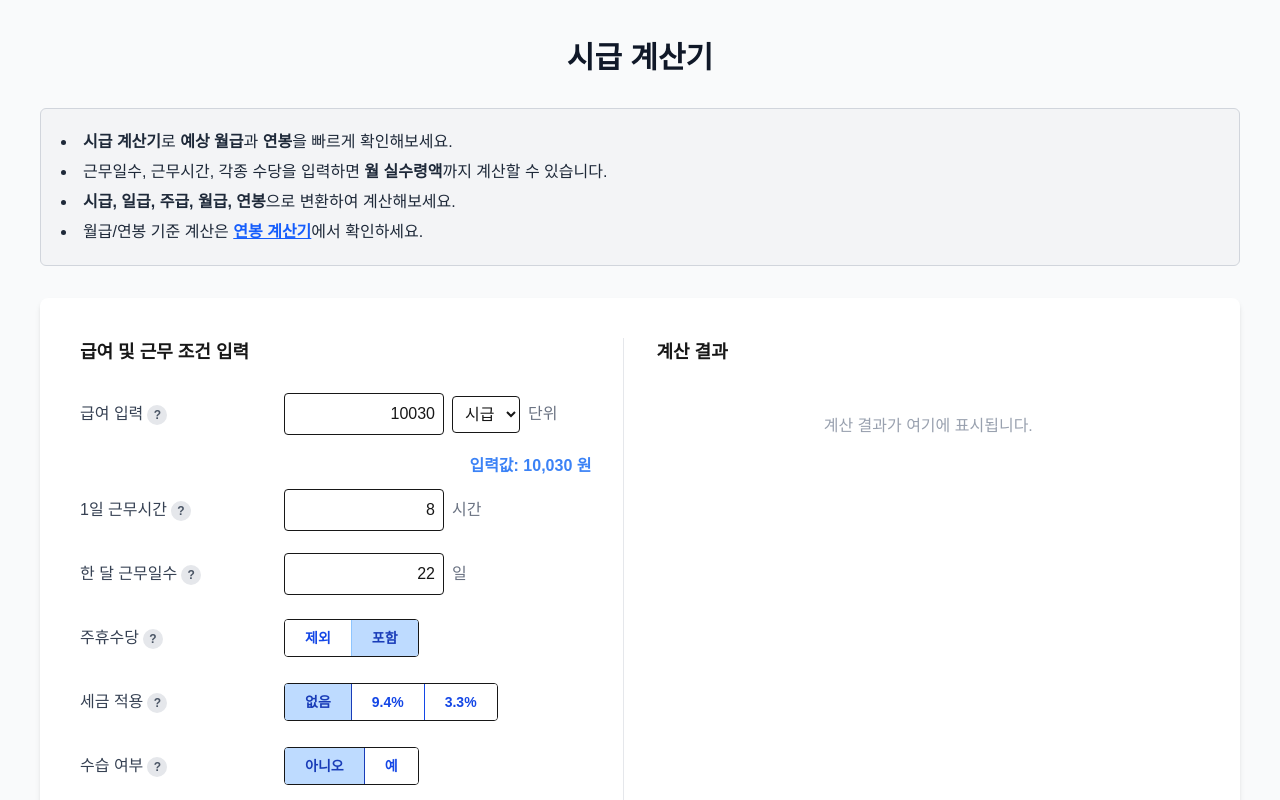
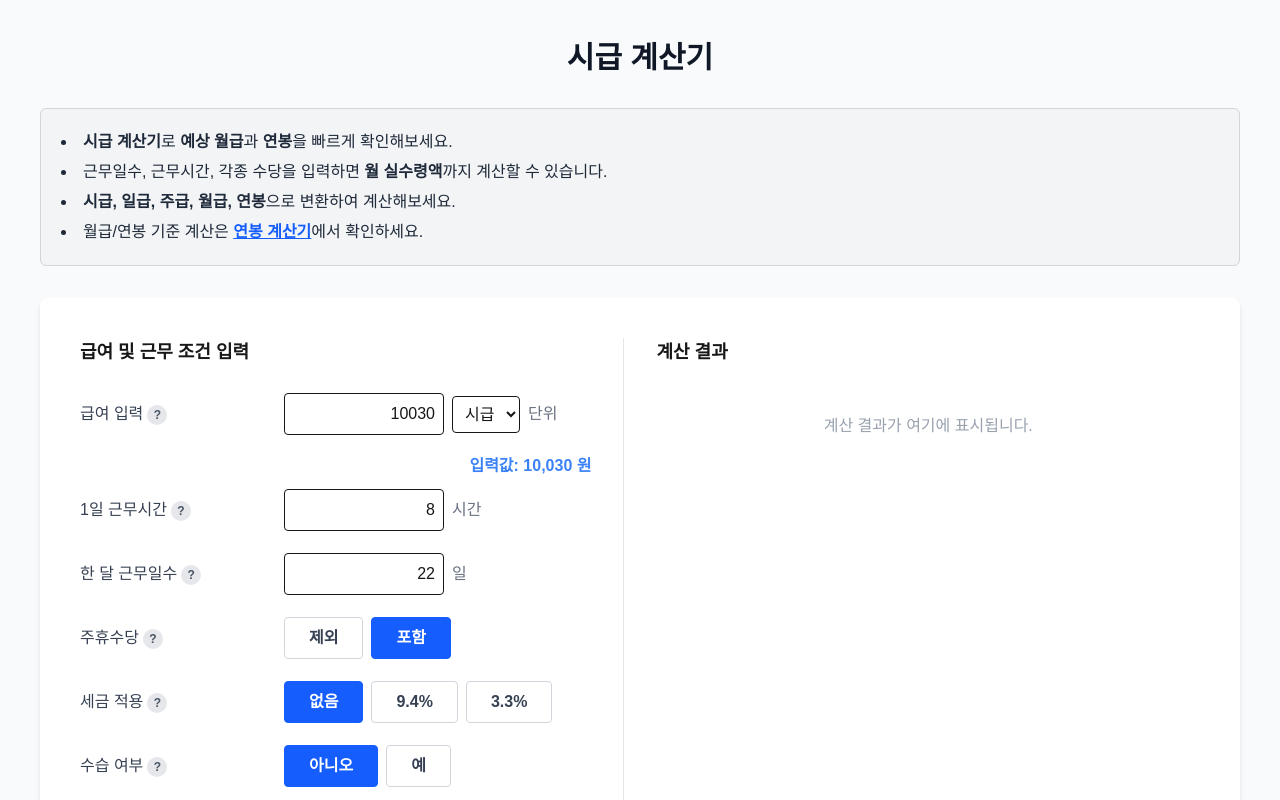
Before and after one commit to Jeonghaemo/workercalculator, a Next.js app: page /hourly in a window 1280 px wide. Shown: the top 800 px of the page. Built offline with nearby package versions, Linux system fonts and the light colour scheme.

Commit message:
시급 계산기 코드 추가

```diff
--- a/package.json
+++ b/package.json
@@ -18,8 +18,10 @@
   "devDependencies": {
     "@eslint/eslintrc": "^3",
     "@tailwindcss/postcss": "^4",
+    "autoprefixer": "^10.4.21",
     "eslint": "^9",
     "eslint-config-next": "15.3.4",
-    "tailwindcss": "^4"
+    "postcss": "^8.5.6",
+    "tailwindcss": "^4.1.11"
   }
 }
--- a/src/app/hourly/hourly.jsx
+++ b/src/app/hourly/hourly.jsx
@@ -324,18 +324,19 @@ function applyTax(amount, taxType) {
 }
 
 // 토글 버튼 그룹 컴포넌트
+// 토글 버튼 그룹 컴포넌트
 function ToggleGroup({ value, options, onChange }) {
   return (
-    <div className="flex border rounded overflow-hidden w-fit">
+    <div className="flex gap-2">
       {options.map((opt) => (
         <button
           key={opt.value}
-          className={`px-5 py-2 text-sm font-semibold border-r last:border-r-0
+          onClick={() => onChange(opt.value)}
+          className={`px-6 py-2 rounded border font-semibold transition
             ${value === opt.value
-              ? "bg-blue-200 text-blue-800 ring-1 ring-blue-300"
-              : "bg-white text-blue-700 hover:bg-blue-50"}
-            transition`}
-          onClick={() => onChange(opt.value)}
+              ? "bg-blue-600 text-white border-blue-600"
+              : "bg-white text-gray-700 border-gray-300 hover:bg-blue-50"}
+          `}
           type="button"
         >
           {opt.label}
@@ -344,6 +345,7 @@ function ToggleGroup({ value, options, onChange }) {
     </div>
   );
 }
+
 
 export default function HourlyCalculator() {
   // 입력 상태
--- a/src/app/salary/Salary.jsx
+++ b/src/app/salary/Salary.jsx
@@ -329,7 +329,7 @@ function SalaryFAQBox() {
   return (
     <main className="min-h-screen bg-gray-50 py-10 px-2 sm:px-4 lg:px-8">
       <h1 className="text-3xl font-bold text-gray-900 text-center mb-8">
-        연봉(월급) 실수령액 계산기
+        연봉(월급) 계산기
       </h1>
       <IntroBox />
       <div className="max-w-[1200px] mx-auto bg-white rounded-lg shadow-md p-6 sm:p-10 flex flex-col lg:flex-row gap-8">
```
Also changed, not shown: 1 other file (tests, documents, lock files or other folders).
